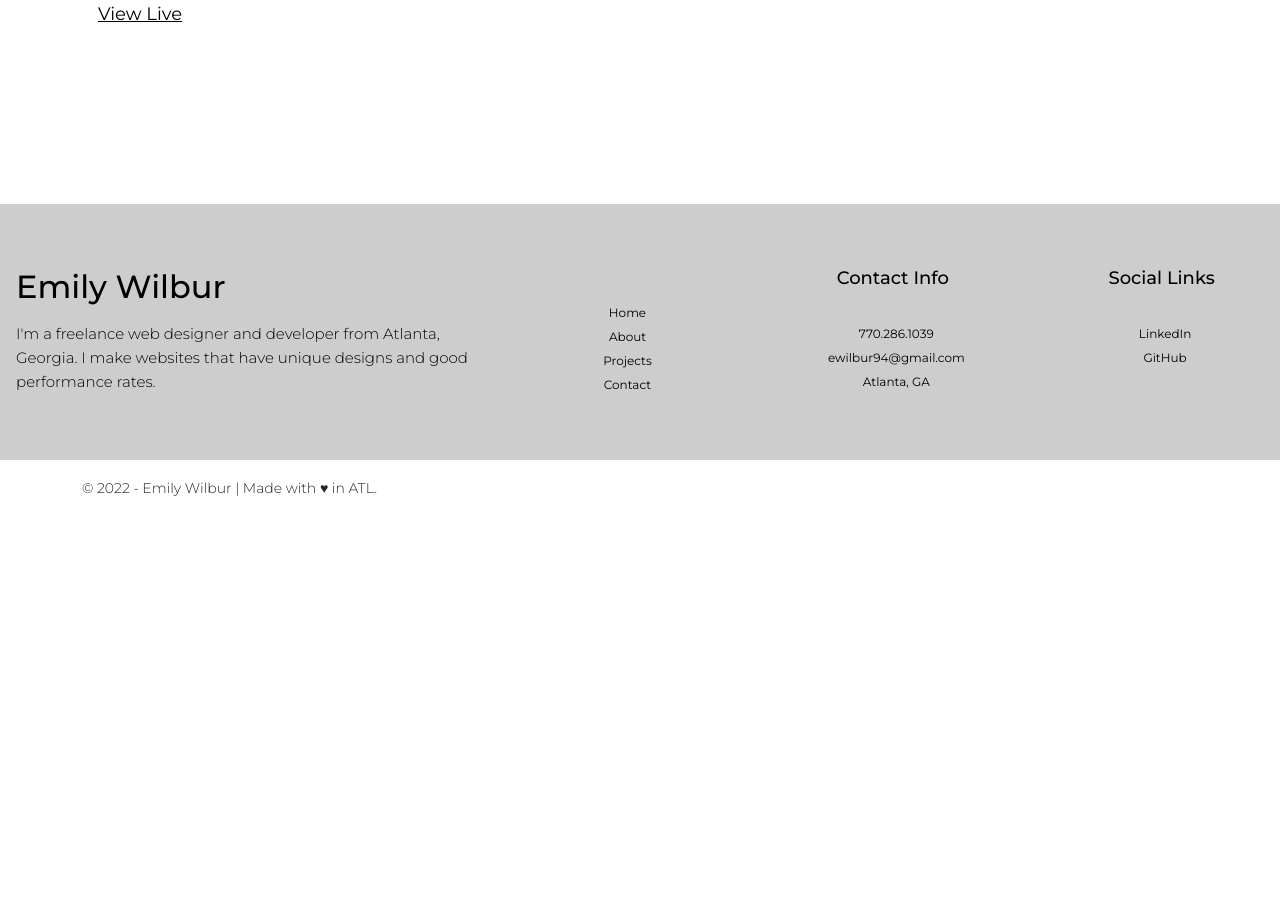
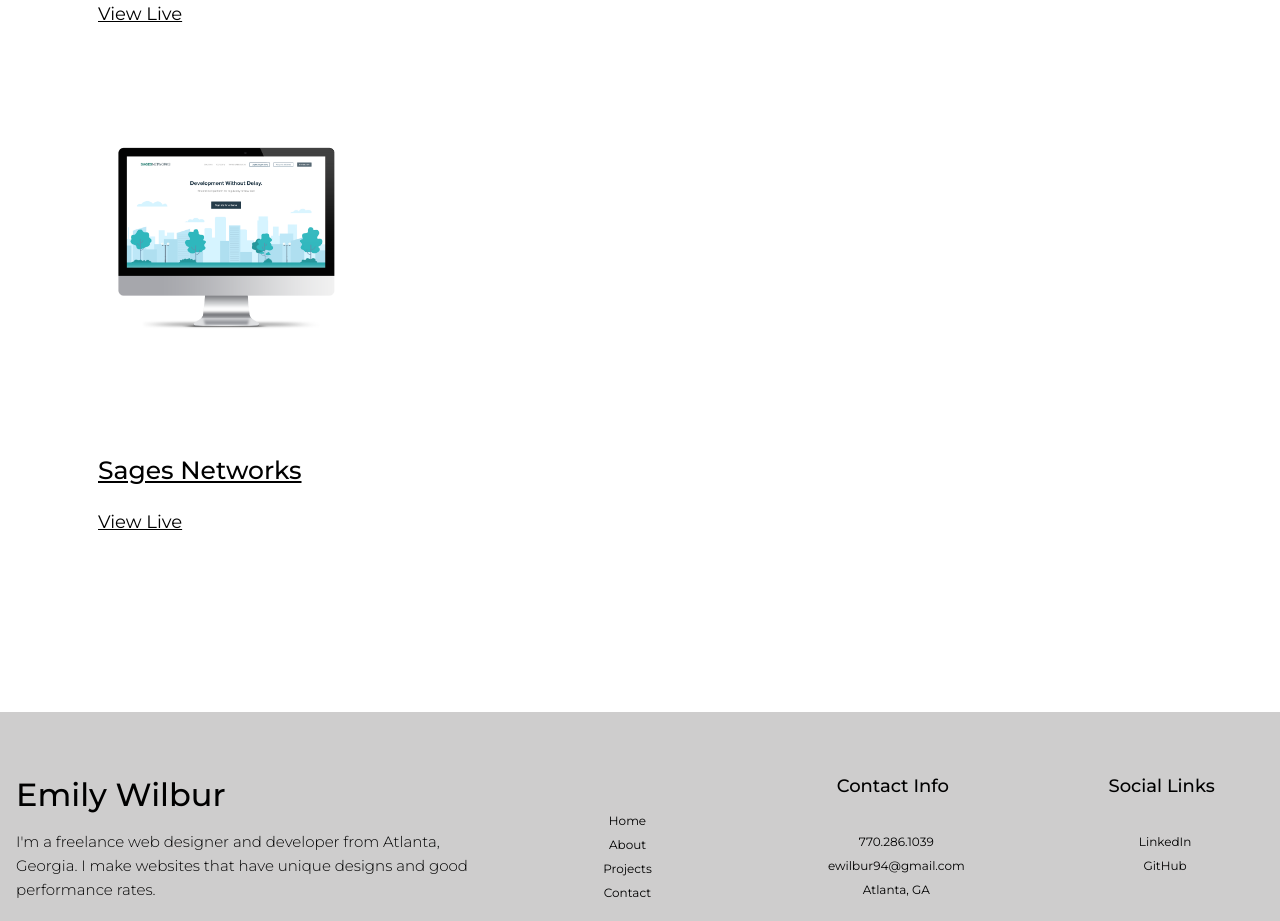
Before and after one commit to emilyjwilbur/port, a React (Create React App) app: page /projects in a window 1280 px wide. Shown: the part 2161-3082 px from the top of the page. Before the commit the page ends 2677 px from the top, so only its background shows below. Built offline with nearby package versions, Linux system fonts and the light colour scheme; a web font is replaced by a local one.

Commit message:
Sages Networks added

```diff
--- a/src/assets/data/projects.js
+++ b/src/assets/data/projects.js
@@ -7,7 +7,8 @@
 import Myrtle from '../images/myrtle.png';
 import Employee from '../images/employee.png';
 import Meditation from '../images/meditation.png';
-import LGMRI from '../images/LGMRI.png'
+import LGMRI from '../images/LGMRI.png';
+import Sages from '../images/sages.png';
 
 const projects = [
 
@@ -85,6 +86,15 @@
     'A WordPress website revamp and development of a new information architecture. LG-MRI BoldVu displays are renowned for their top-notch image quality, making them highly sought-after assets.',
     img: LGMRI,
   },
+  {
+    id:uuidv4(),
+    name: 'Sages Networks',
+    desc:
+    '',
+    img: Sages,
+    link:'https://www.sagesnetworks.com/'
+
+  }
 
 
 ];
--- a/src/components/Gallery.js
+++ b/src/components/Gallery.js
@@ -6,6 +6,7 @@
 import Img4 from '../assets/images/bullington.png';
 import Img5 from '../assets/images/topfit.png';
 import Img6 from '../assets/images/LGMRI.png';
+import Img7 from '../assets/images/sages.png';
 
 
 
@@ -42,6 +43,10 @@
             id: 6,
             imgSrc: Img6,
         },
+        {
+            id: 7,
+            imgSrc:Img7,
+        },
 
 
     ]
```
Also changed, not shown: src/assets/images/sages.png (added).
